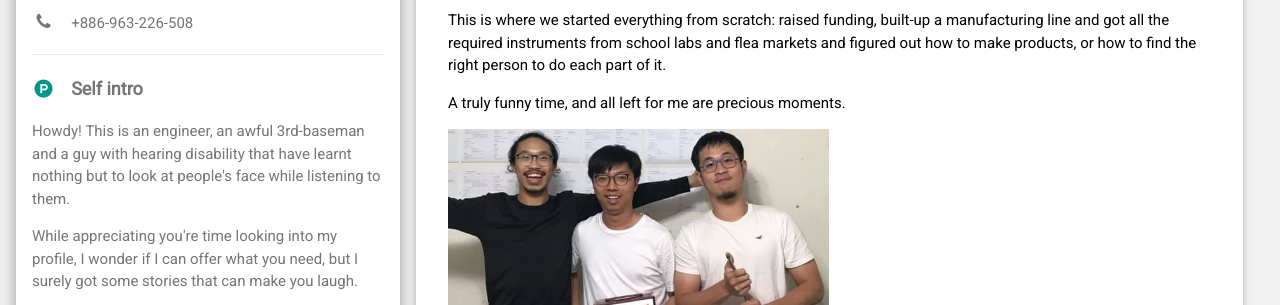
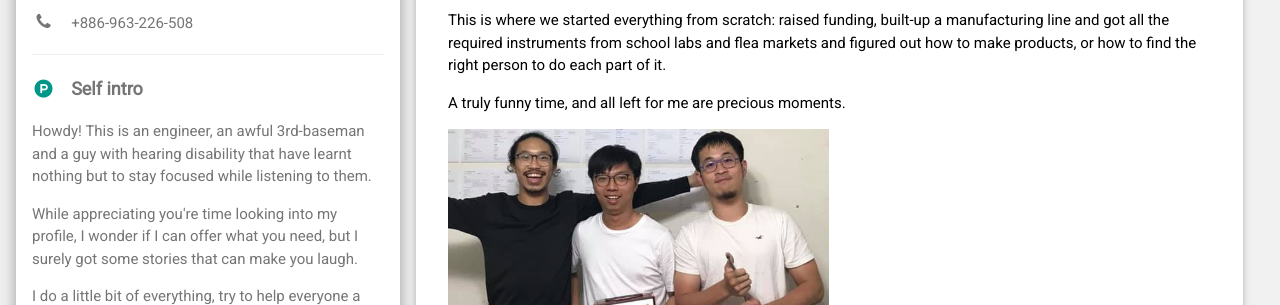
Before and after one commit to peterchen3301/peterchen3301.github.io, a plain HTML site: page index.html in a window 1280 px wide. Shown: the part 475-780 px from the top of the page. Drawn offline with nearby package versions, Linux system fonts and the light colour scheme.

Commit message:
fix typos

```diff
--- a/index.html
+++ b/index.html
@@ -41,7 +41,7 @@ html,body,h1,h2,h3,h4,h5,h6 {font-family: "Roboto", sans-serif}
           <hr>
 
           <p class="w3-large"><b><i class="fa fa-product-hunt fa-fw w3-margin-right w3-text-teal"></i>Self intro</b></p>
-          <p>Howdy! This is an engineer, an awful 3rd-baseman and a guy with hearing disability that have learnt nothing but to look at people's face while listening to them.</p>
+          <p>Howdy! This is an engineer, an awful 3rd-baseman and a guy with hearing disability that have learnt nothing but to stay focused while listening to them.</p>
           <p>While appreciating you're time looking into my profile, I wonder if I can offer what you need, but I surely got some stories that can make you laugh.</p>
           <p>I do a little bit of everything, try to help everyone a little bit.</p>
 
```
